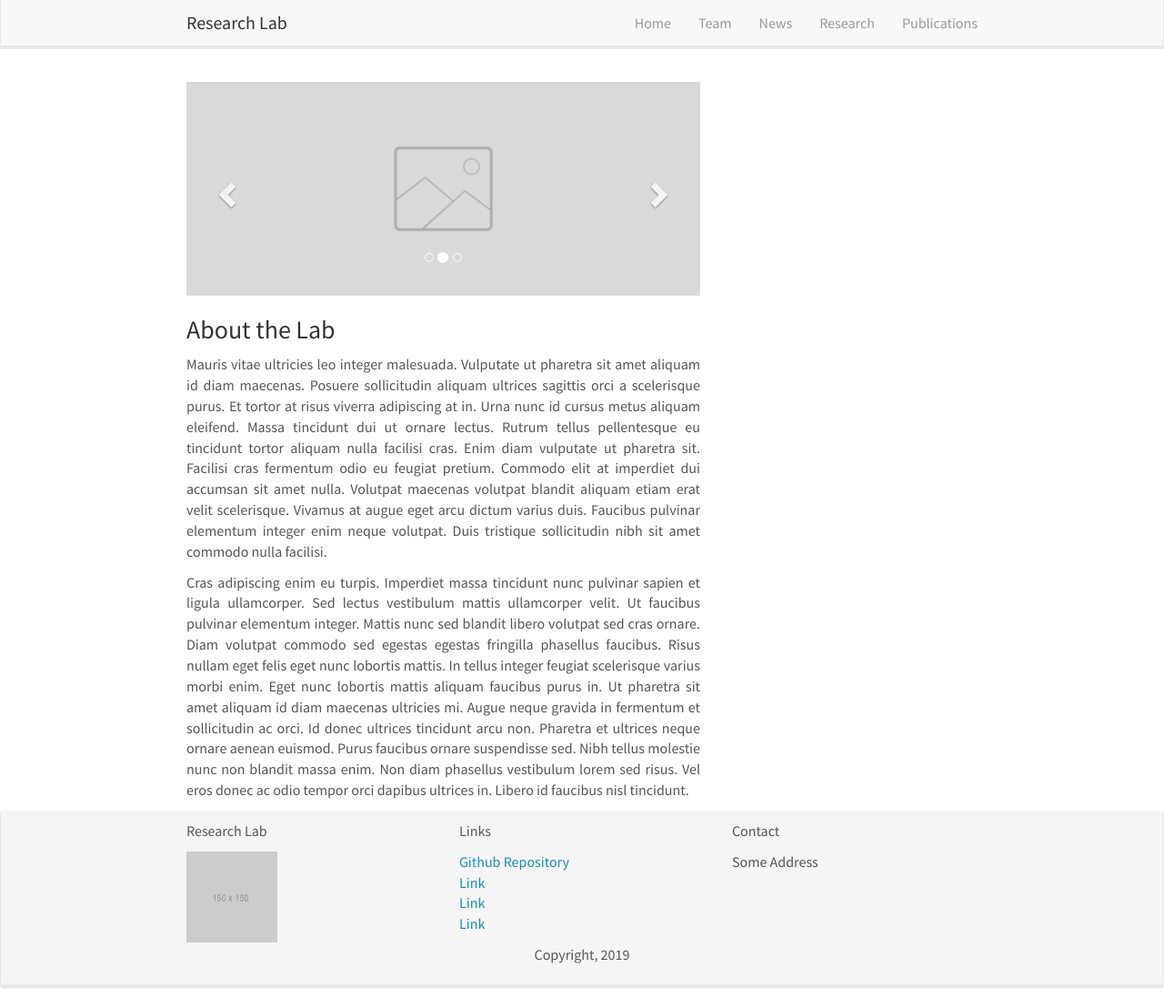
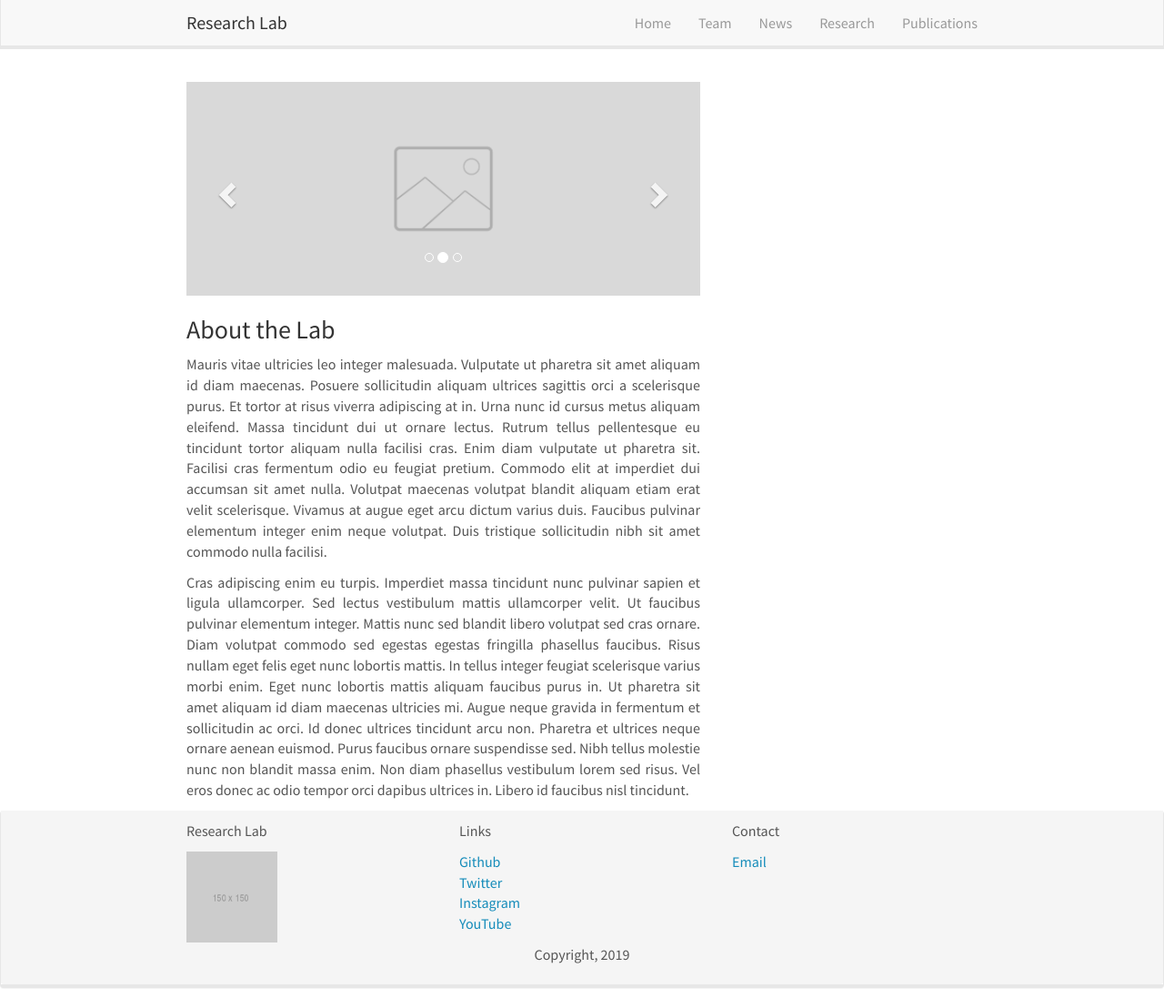
Before and after one commit to happy-hogan/happy-hogan.github.io, a Jekyll site: the page built from _pages/home.md, in a window 1280 px wide and 1108 px high. Shown: the whole window at 91% size. Built offline with Jekyll 4.4.1, drawn with Linux system fonts in a browser that asks for light colours; nearby versions of some CDN libraries; comment, search, counter and statistics services are not loaded.

Commit message:
Update footer.html

```diff
--- a/_includes/footer.html
+++ b/_includes/footer.html
@@ -11,16 +11,18 @@
 			<div class="col-sm-4">
 				<p>Links</p>
 				<ul class="list-unstyled">
-					<li><a href="https://github.com/ericdaat/research-lab-website">Github Repository</a></li>
-					<li><a href="">Link</a></li>
-					<li><a href="">Link</a></li>
-					<li><a href="">Link</a></li>
+					<li><a href="https://github.com/qxresearchx">Github</a></li>
+					<li><a href="https://twitter.com/qxresearchx">Twitter</a></li>
+					<li><a href="https://instagram.com/qxresearchx">Instagram</a></li>
+					<li><a href="https://www.youtube.com/channel/UCX7oe66V8zyFpAJyMfPL9VA">YouTube</a></li>
 				</ul>
 			</div>
 
 			<div class="col-sm-4">
 				<p>Contact</p>
-				<p>Some Address</p>
+				<ul class="list-unstyled">
+					<li><a href="https://mail.google.com/mail/u/0/?fs=1&tf=cm&source=mailto&to=+rohitmandal814566@gmail.com">Email</a></li>
+				</ul>
 			</div>
 		</div>
 
```
